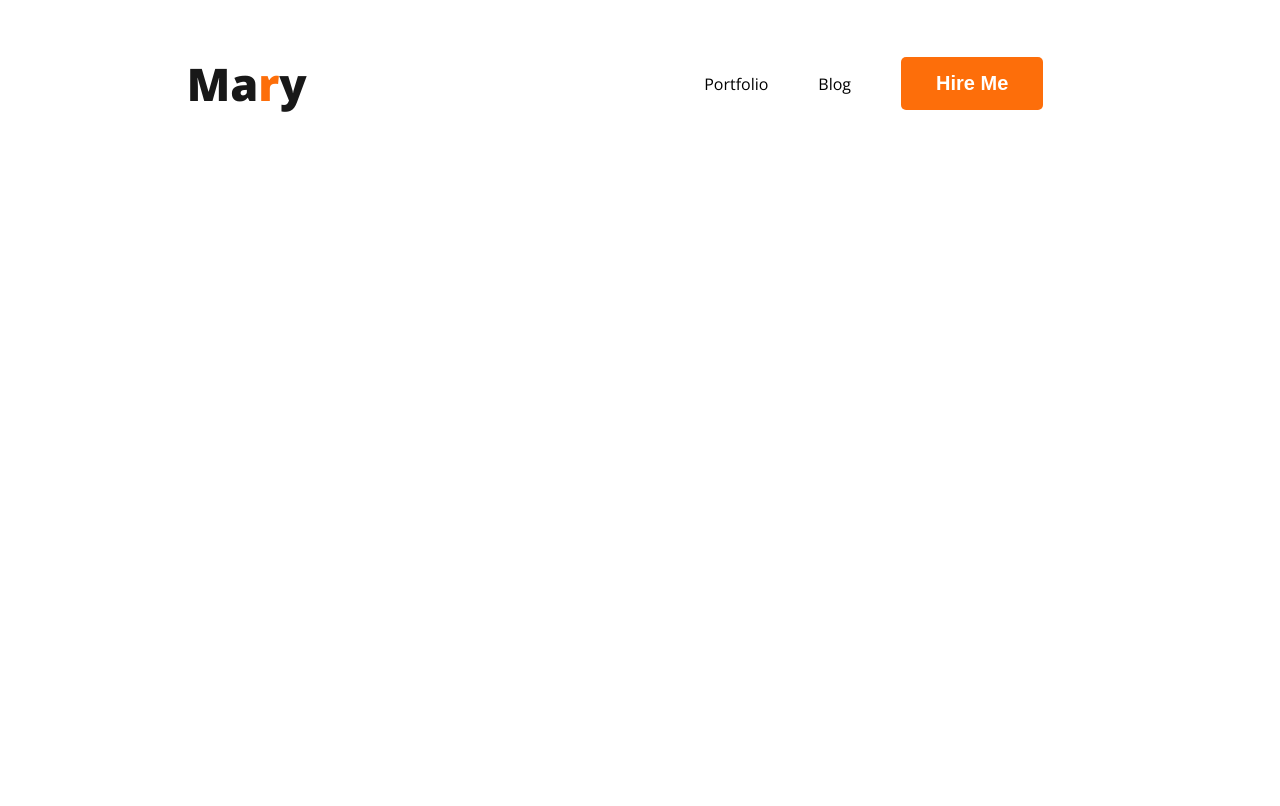
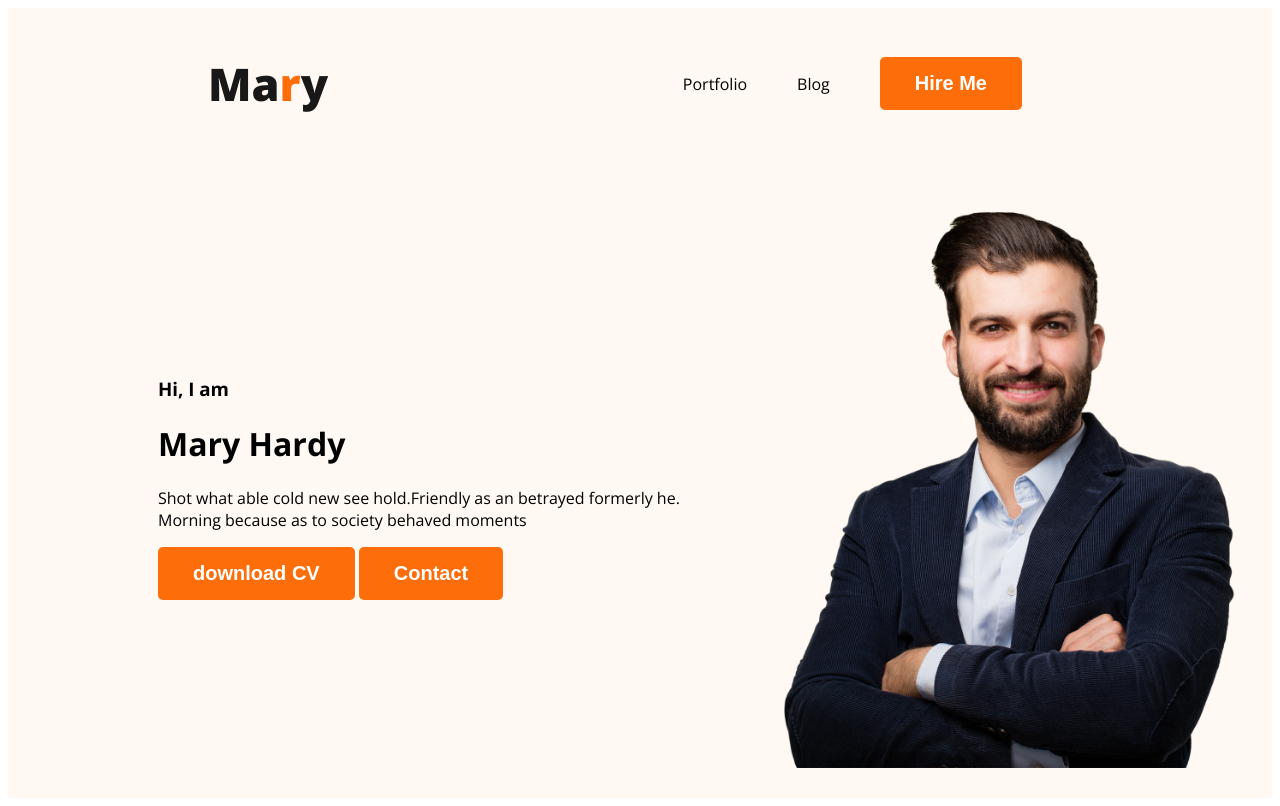
Before and after one commit to Rupam07Speed/web-developer-portfolio, a plain HTML site: page index.html in a window 1280 px wide. Drawn offline with nearby package versions, Linux system fonts and the light colour scheme.

Commit message:
banner done

```diff
--- a/index.html
+++ b/index.html
@@ -10,7 +10,7 @@
     <link rel="stylesheet" href="styles/style.css">
 </head>
 <body>
-    <header>
+    <header class="header">
         <nav>
             <h3 class="Typography">Ma<span class="text-primary">r</span>y</h3>
             <ul>
@@ -18,7 +18,19 @@
                 <li>Blog</li>
                 <li><button class="btn-primary">Hire Me</button></li>
             </ul>
+
         </nav>
+        <div class="banner">
+            <div>
+                <h3 class="banner-greeting">Hi, I  am</h3>
+                <h1 class="banner-title">Mary Hardy</h1>
+               <p>Shot what able cold new see hold.Friendly as an betrayed formerly he. Morning because as to society behaved moments</p>
+               <button class="btn-primary">download CV</button>
+               <button class="btn-primary">Contact</button>
+
+        </div>
+        <img class="profile-pic" src="images/hardy.png" alt="">
+    </div>
     </header>
     <main>
 
--- a/styles/style.css
+++ b/styles/style.css
@@ -26,7 +26,8 @@ body {
 nav {
   display: flex;
   align-items: center;
-  justify-content: space-around;
+  justify-content: space-between;
+  margin: 0 200px;
 }
 
 nav > ul {
@@ -43,3 +44,16 @@ nav a {
   text-decoration: none;
   color: #474747;
 }
+
+.header {
+  background: #fff8f3;
+}
+
+.banner {
+  padding: 30px 30px 30px 150px;
+  display: flex;
+  align-items: center;
+}
+.banner .profile-pic {
+  width: 500px;
+}
```
